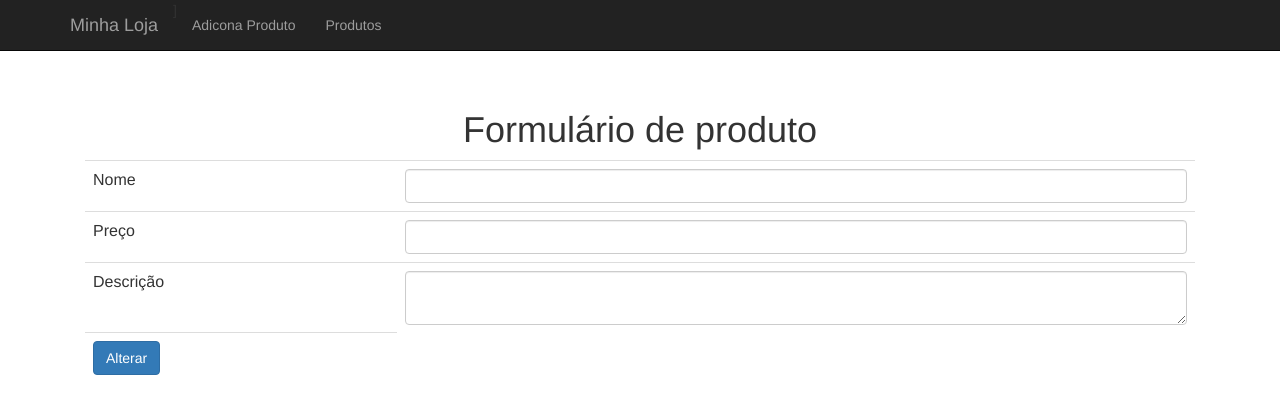
After one commit to calebpacheco/Projeto, a PHP site: page /produto-altera-formulario.php in a window 1280 px wide. The commit adds this page. Shown: the top 414 px of the page. Run offline with PHP 8.4, Linux system fonts and the light colour scheme.

Commit message:
[ADD] função de alterar e remover,altera formulari
Signed-off-by: Caleb Pacheco <caleb@yodata.com.br>

```diff
--- a/banco-produto.php
+++ b/banco-produto.php
@@ -20,4 +20,9 @@ function removeProduto($conexao,$id){
   return mysqli_query($conexao,$query);
 }
 
+function alteraProduto($conexao,$id,Produto $produto){
+  $query = "update produtos set nome = '{$produto->nome}', preco = {$produto->preco}, descricao = '{$produto->descricao}', where id = '{$id}'";
+  return mysqli_query($conexao,$id);
+}
+
 ?>
--- /dev/null
+++ b/produto-altera-formulario.php
@@ -0,0 +1,28 @@
+<?php include("cabecalho.php");
+include("banco-produto.php");
+include("conectaphp.php");
+require("classes/Produto.php");
+?>
+    <h1>Formulário de produto</h1>
+    <form action="adiciona-produto.php" method="post">
+        <table class="table">
+            <tr>
+                <td>Nome</td>
+                <td> <input class="form-control" type="text" name="nome"></td>
+            </tr>
+            <tr>
+                <td>Preço</td>
+                <td><input  class="form-control" type="number" name="preco"></td>
+            </tr>
+            <tr>
+                <td>Descrição</td>
+                <td><textarea class="form-control" name="descricao"></textarea></td>
+            </tr>
+            <tr>
+                <td>
+                    <button class="btn btn-primary" type="submit">Alterar</button>
+                </td>
+            </tr>
+        </table>
+    </form>
+<?php include("rodape.php"); ?>
```
